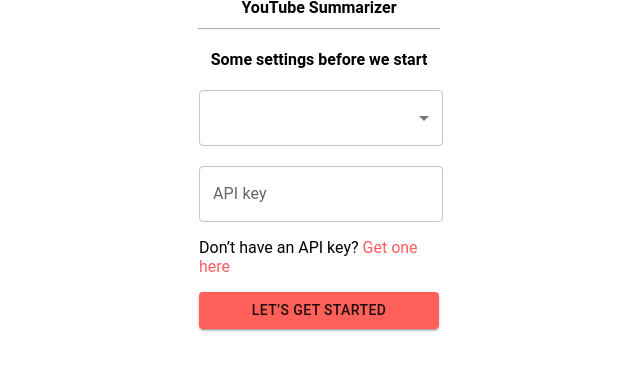
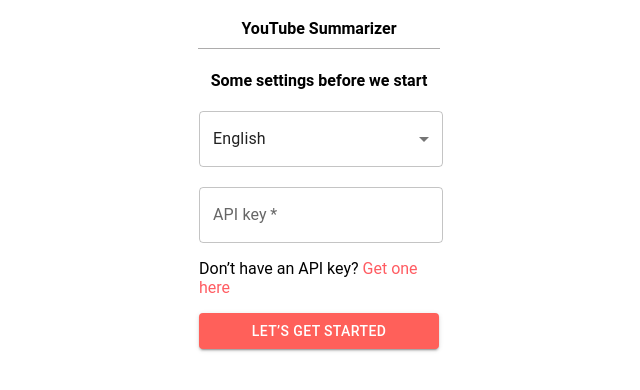
Before and after one commit to leo4512/youtube_summarizer_react, a React (Create React App) app: page / in a window 1280 px wide. Shown: the top 390 px of the page, without its empty margins (321-961 px from the left). Built offline with nearby package versions, Linux system fonts and the light colour scheme; the HTML template or start-up script is replaced by a standard one.

Commit message:
added alter

```diff
--- a/package.json
+++ b/package.json
@@ -19,6 +19,7 @@
 		"react-dom": "^18.2.0",
 		"react-router-dom": "^6.13.0",
 		"react-scripts": "5.0.1",
+		"react-toastify": "^9.1.3",
 		"styled-components": "^6.0.0-rc.3",
 		"typescript": "^4.9.5",
 		"web-vitals": "^2.1.4"
--- /dev/null
+++ b/src/components/Alter.tsx
@@ -0,0 +1,15 @@
+import MuiAlert from "@mui/material/Alert";
+
+interface Message {
+  message: string;
+}
+
+const AlterBox: React.FC<Message> = ({ message }) => {
+  return (
+    <div style={{ margin: "10px 0 10px 0" }}>
+      <MuiAlert severity="error">{message}</MuiAlert>
+    </div>
+  );
+};
+
+export default AlterBox;
--- a/src/components/select.tsx
+++ b/src/components/select.tsx
@@ -2,13 +2,14 @@
 
 interface Props {
   onSelectChange: (value: string) => void;
+  defaultLanguage: string;
 }
 
-const SelectButton: React.FC<Props> = ({ onSelectChange }) => {
+const SelectButton: React.FC<Props> = ({ onSelectChange, defaultLanguage }) => {
   return (
     <div>
       <Select
-        defaultValue=""
+        defaultValue={defaultLanguage}
         style={{ width: 244 }}
         onChange={(event) => onSelectChange(event.target.value)}
       >
--- a/src/components/text-input.tsx
+++ b/src/components/text-input.tsx
@@ -1,19 +1,22 @@
-import React from 'react';
-import TextField from '@mui/material/TextField';
+import React from "react";
+import TextField from "@mui/material/TextField";
 
 interface TextInputProps {
   label: string;
 }
 
-const TextInput = React.forwardRef<HTMLInputElement, TextInputProps>((props, ref) => {
+const TextInput = React.forwardRef<HTMLInputElement, TextInputProps>(
+  (props, ref) => {
     return (
       <TextField
         {...props}
         variant="outlined"
         inputRef={ref}
-      sx={{ width: '244px'}}
+        sx={{ width: "244px" }}
+        required
       />
     );
-});
+  }
+);
 
 export { TextInput };
--- a/src/pages/settingPage.tsx
+++ b/src/pages/settingPage.tsx
@@ -3,6 +3,7 @@
 import { TextInput, LongButton, SelectButton } from "../components/index";
 import IconButton from "@mui/material/IconButton";
 import ArrowBackIcon from "@mui/icons-material/ArrowBack";
+import AlterBox from "../components/Alter";
 
 const StyledForm = styled.div`
   display: flex;
@@ -31,7 +32,18 @@
 
 const SettingPage = () => {
   const apiKeyRef = useRef<HTMLInputElement>(null);
+  const [apiKey, setApiKey] = useState("");
   const [language, setLanguage] = useState("");
+  const [showAlter, setShowAlter] = useState(false);
+
+  chrome.storage.sync.get(["apiKey", "language"], (result) => {
+    const apiKey = result.apiKey;
+    const language = result.language;
+    setLanguage(language);
+    console.log("Retrieved apiKey:", apiKey);
+    console.log("Retrieved language:", language);
+    // Use the retrieved data as needed
+  });
 
   const handleSelectChange = (value: string) => {
     setLanguage(value);
@@ -41,10 +53,12 @@
   const handleSubmit = (event: React.MouseEvent<HTMLButtonElement>) => {
     event.preventDefault();
     const apiKey = apiKeyRef.current?.value;
-		if (apiKey && language) {
+    if (apiKey) {
       console.log("API key: ", apiKey);
       console.log("Language: ", language);
       chrome.storage.sync.set({ apiKey: apiKey, language: language });
+    } else {
+      setShowAlter(true);
     }
   };
 
@@ -62,6 +76,7 @@
         <StyledDiv>
           <TextInput label="API key" ref={apiKeyRef} />
         </StyledDiv>
+        {showAlter && <AlterBox message="Please provide a valid api key" />}
         <LongButton buttonText="Confirm" onClick={handleSubmit} />
       </StyledForm>
     </SettingDiv>
--- a/src/pages/welcomePage.tsx
+++ b/src/pages/welcomePage.tsx
@@ -1,13 +1,15 @@
 import styled from "styled-components";
 import React, { useRef, useState } from "react";
-import { TextInput, LongButton, SelectButton } from "../components/index"
+import { TextInput, LongButton, SelectButton } from "../components/index";
 import { useNavigate } from "react-router-dom";
 import { Heading } from "../components/Heading";
+import AlterBox from "../components/Alter";
 
 const StyledForm = styled.div`
   display: flex;
   flex-direction: column;
   width: 240px;
+  padding-bottom: 20px;
 `;
 
 const StyledDiv = styled.div`
@@ -16,7 +18,7 @@
 
 const WelcomeDiv = styled.div`
   width: 302px;
-  height: 300px;
+  // height: 300px;
   margin: auto;
   display: flex;
   flex-direction: column;
@@ -29,6 +31,7 @@
 
   const apiKeyRef = useRef<HTMLInputElement | null>(null);
   const [language, setLanguage] = useState("");
+  const [showAlter, setShowAlter] = useState(false);
 
   const handleSelectChange = (value: string) => {
     setLanguage(value);
@@ -38,12 +41,14 @@
   const handleSubmit = (event: React.MouseEvent<HTMLButtonElement>) => {
     event.preventDefault();
     const apiKey = apiKeyRef.current?.value;
-    if (apiKey && language) {
+    if (apiKey) {
       console.log("API key: ", apiKey);
       console.log("Language: ", language);
       chrome.storage.sync.set({ apiKey: apiKey, language: language });
+      navigate("/setting");
+    } else {
+      setShowAlter(true);
     }
-    navigate("/setting");
   };
 
   // Get values
@@ -58,7 +63,10 @@
       <Heading />
       <h4>Some settings before we start</h4>
       <StyledForm>
-        <SelectButton onSelectChange={handleSelectChange} />
+        <SelectButton
+          onSelectChange={handleSelectChange}
+          defaultLanguage="english"
+        />
         <StyledDiv>
           <TextInput label="API key" ref={apiKeyRef} />
           <p>
@@ -71,9 +79,8 @@
             </a>{" "}
           </p>
         </StyledDiv>
-        {/* <Link to="/setting"> */}
+        {showAlter && <AlterBox message="Please provide a valid api key" />}
         <LongButton buttonText="Let’s get started" onClick={handleSubmit} />
-        {/* </Link> */}
       </StyledForm>
     </WelcomeDiv>
   );
--- a/src/styles/Theme.tsx
+++ b/src/styles/Theme.tsx
@@ -14,6 +14,11 @@
       defaultProps: {
         fullWidth: true,
       },
+      styleOverrides: {
+        root: {
+          color: "white",
+        },
+      },
     },
     MuiPaper: {
       defaultProps: {
```
Also changed, not shown: 1 other file (tests, documents, lock files or other folders). Lines whose indentation alone changed are shown as unchanged.
